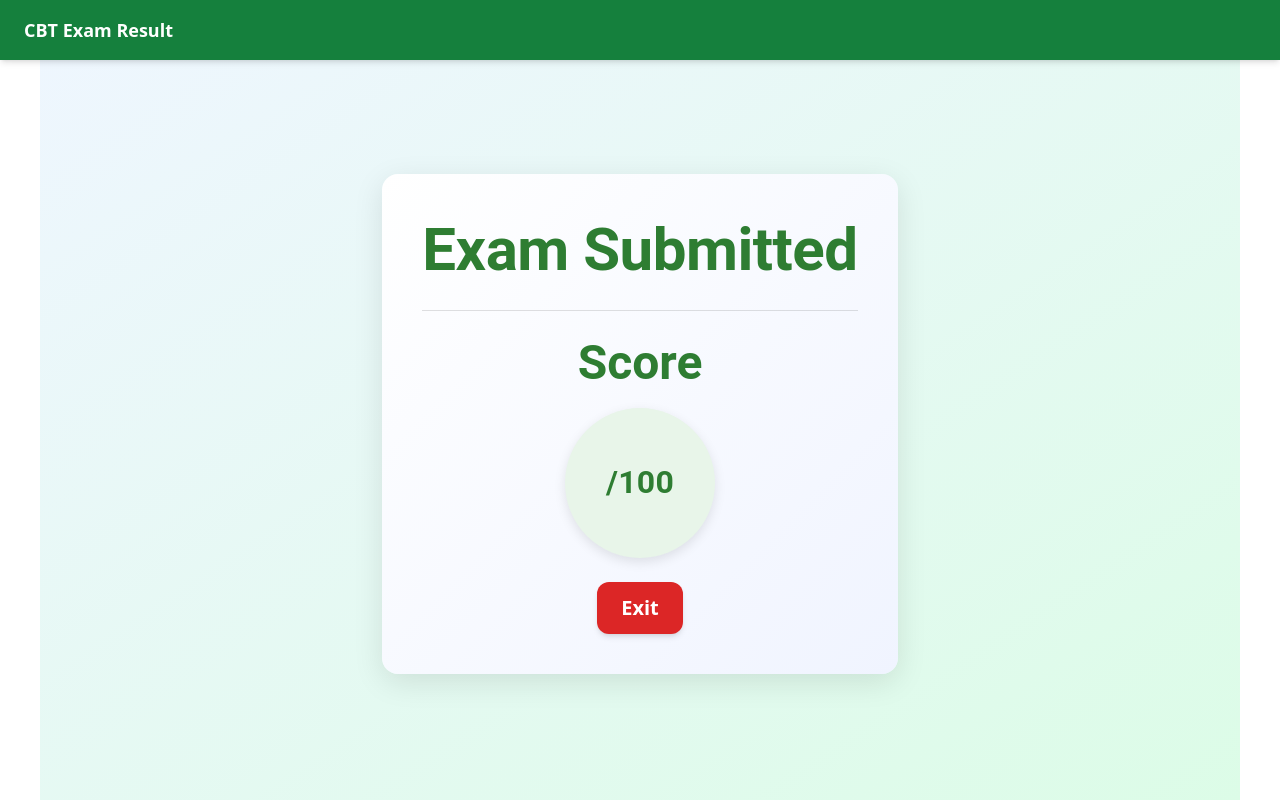
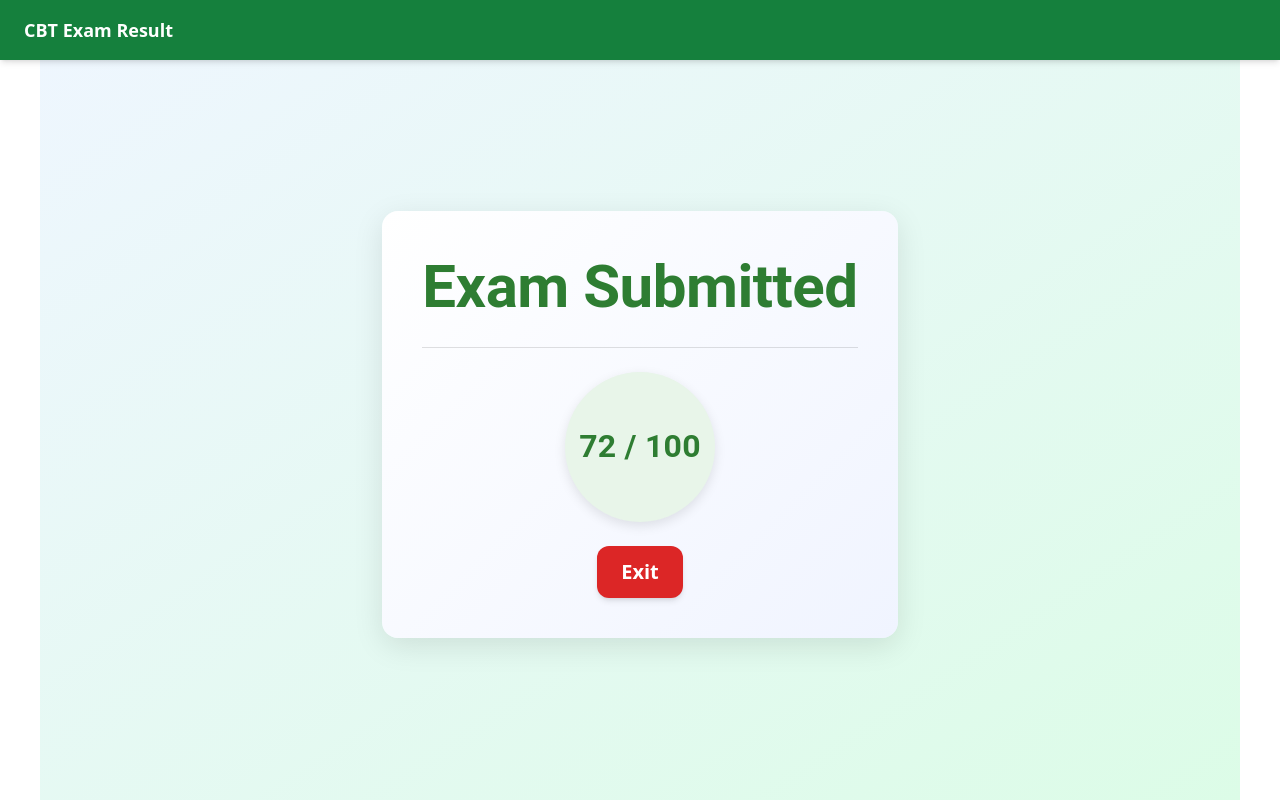
Before and after one commit to TeeXee19/cdcfib-cbt, a React (Vite) app: page /completed in a window 1280 px wide. Built offline with nearby package versions, Linux system fonts and the light colour scheme; no server answers.

Commit message:
All for Love

```diff
--- a/src/pages/examinees/Completed.tsx
+++ b/src/pages/examinees/Completed.tsx
@@ -1,22 +1,51 @@
-import React from 'react';
-import { Box, Typography, Container, Paper, Divider } from '@mui/material';
+import React, { useEffect, useState } from 'react';
+import { Box, Typography, Container, Paper, Divider, CircularProgress } from '@mui/material';
 
-interface CompletedPageProps {
-    score: number;
-    totalMarks?: number;
+const CompletedPage: React.FC = () => {
+    const [score, setScore] = useState<number | null>(null);
+    const [loading, setLoading] = useState<boolean>(true);
+    const [error, setError] = useState<string | null>(null);
+    const totalMarks = 100;
+
+    useEffect(() => {
+        // Simulate API delay and response
+        setTimeout(() => {
+            try {
+                const mockScore = 72; // Change this value to test different scores
+                setScore(mockScore);
+                setLoading(false);
+            } catch (err) {
+                setError('Failed to load score');
+                setLoading(false);
             }
+        }, 1500); // Simulates a 1.5 second delay
+    }, []);
 
-const CompletedPage: React.FC<CompletedPageProps> = ({
-    score,
-    totalMarks = 100,
-}) => {
+    //   useEffect(() => {
+    //     fetch('/api/score')
+    //         .then((res) => {
+    //             if (!res.ok) throw new Error('Failed to fetch score');
+    //             return res.json();
+    //         })
+    //         .then((data) => {
+    //             setScore(data.score ?? 0); // Default to 0 if score is undefined or null
+    //             setLoading(false);
+    //         })
+    //         .catch((err) => {
+    //             setError(err.message);
+    //             setLoading(false);
+    //         });
+    // }, []);
+
+    const displayScore = score ?? 0;
+    // const percentage = Math.round((displayScore / totalMarks) * 100);
 
     return (
         <Container className="min-h-screen w-full flex flex-col items-center justify-center bg-gradient-to-br from-blue-50 to-green-100">
             <nav className="fixed top-0 left-0 right-0 z-50 bg-green-700 text-white shadow-md">
                 <div className="flex justify-between items-center px-6 py-4">
                     <div className="flex flex-col sm:flex-row sm:items-center gap-2 sm:gap-6">
-                        <span className="font-semibold text-lg">CBT Exam Result </span>
+                        <span className="font-semibold text-lg">CBT Exam Result</span>
                     </div>
                 </div>
             </nav>
@@ -38,12 +67,15 @@ const CompletedPage: React.FC<CompletedPageProps> = ({
                         Exam Submitted
                     </Typography>
 
+                    <Divider sx={{ my: 3 }} />
 
-
-                    <Divider sx={{ my: 3 }} />
-                    <Typography variant="h3" gutterBottom sx={{ color: '#2e7d32', fontWeight: 'bold' }}>
-                        Score
+                    {loading ? (
+                        <CircularProgress sx={{ mt: 2 }} />
+                    ) : error ? (
+                        <Typography variant="body1" sx={{ color: '#d32f2f', mb: 2 }}>
+                            Error: {error}
                         </Typography>
+                    ) : (
                         <Typography
                             variant="h4"
                             sx={{
@@ -60,15 +92,18 @@ const CompletedPage: React.FC<CompletedPageProps> = ({
                                 margin: '0 auto',
                                 fontSize: '2rem',
                                 boxShadow: '0 4px 12px rgba(0,0,0,0.1)',
+                                flexDirection: 'column',
+                                lineHeight: 1.2,
                             }}
                         >
-                        {score}/{totalMarks}
+                            <span>{displayScore} / {totalMarks}</span>
+                            {/* <span style={{ fontSize: '1rem', color: '#388e3c' }}>
+                                ({percentage}%)
+                            </span> */}
                         </Typography>
-                    {/* <Typography variant="body1" sx={{ color: '#555', mb: 4 }}>
-                        Thank you for completing the exam. You can now exit the portal.
-                    </Typography> */}
+                    )}
+
                     <br />
-
                     <button
                         className="px-6 py-3 rounded-xl bg-red-600 hover:bg-red-700 transition-colors duration-300 text-white text-xl font-semibold shadow-md"
                         onClick={() => window.location.href = '/'}
--- a/src/routes/examinee.route.tsx
+++ b/src/routes/examinee.route.tsx
@@ -21,7 +21,7 @@ const siteRouter: RouteObject[] = [
     element: <WAITING />,
   },{
     path: "/completed",
-    element: <COMPLETED />,
+    element: <COMPLETED score={0} />,
   },
 
   {
```
Lines whose indentation alone changed are shown as unchanged.
